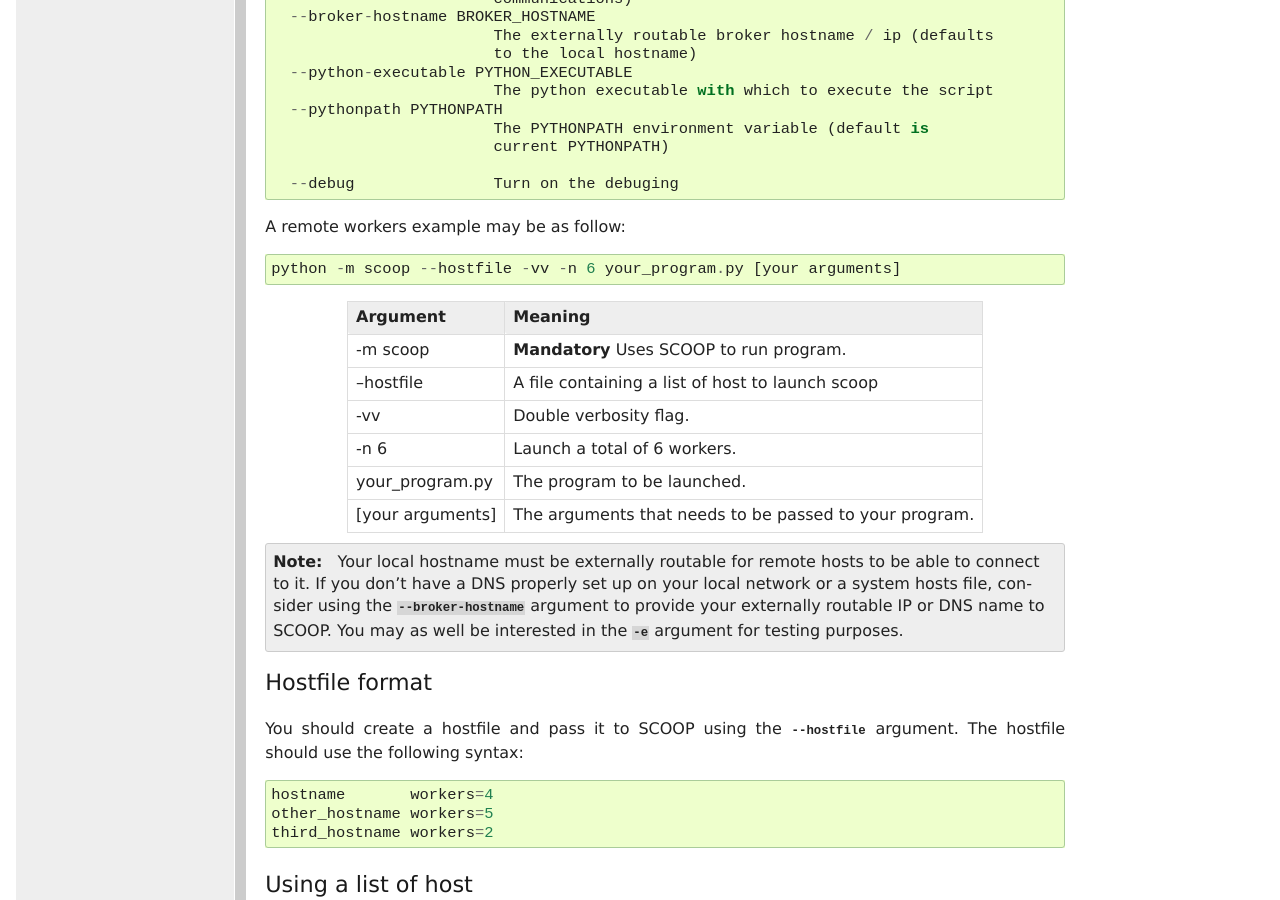
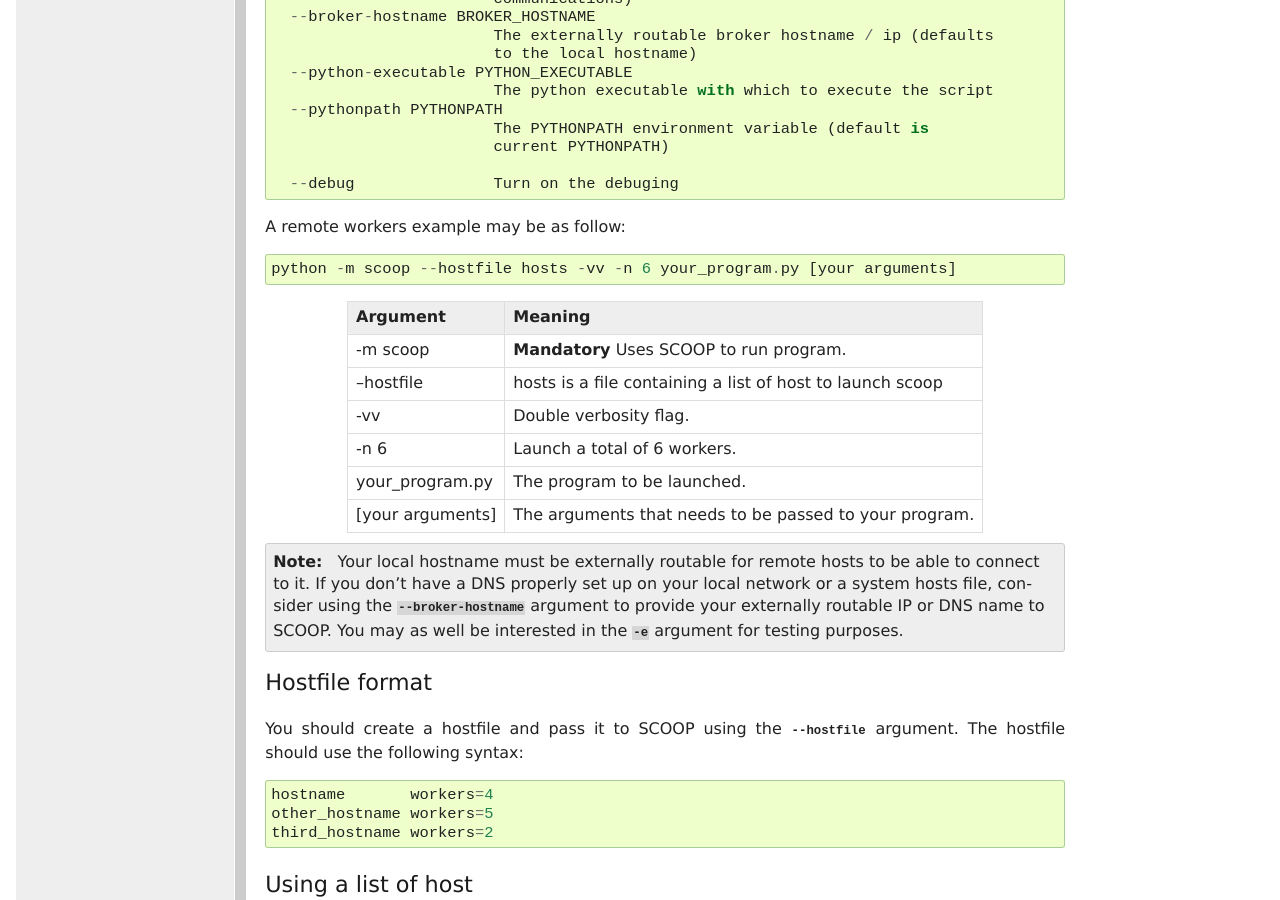
Before and after one commit to soravux/scoop, a Sphinx documentation site: the page built from doc/usage.rst, in a window 1280 px wide and 900 px high, scrolled down 4326 px. Built offline with Sphinx 7.4.7, drawn with Linux system fonts in a browser that asks for light colours; formulas are drawn with MathJax 3.

Commit message:
Typo in documentation

```diff
--- a/doc/usage.rst
+++ b/doc/usage.rst
@@ -258,13 +258,13 @@ Here is a list of the parameters that can be passed to scoop::
 
 A remote workers example may be as follow::
 
-    python -m scoop --hostfile -vv -n 6 your_program.py [your arguments]
+    python -m scoop --hostfile hosts -vv -n 6 your_program.py [your arguments]
 
 ================    =================================
 Argument            Meaning
 ================    =================================
 -m scoop            **Mandatory** Uses SCOOP to run program.
---hostfile          A file containing a list of host to launch scoop
+--hostfile          hosts is a file containing a list of host to launch scoop
 -vv                 Double verbosity flag.
 -n 6                Launch a total of 6 workers.
 your_program.py     The program to be launched.
```
